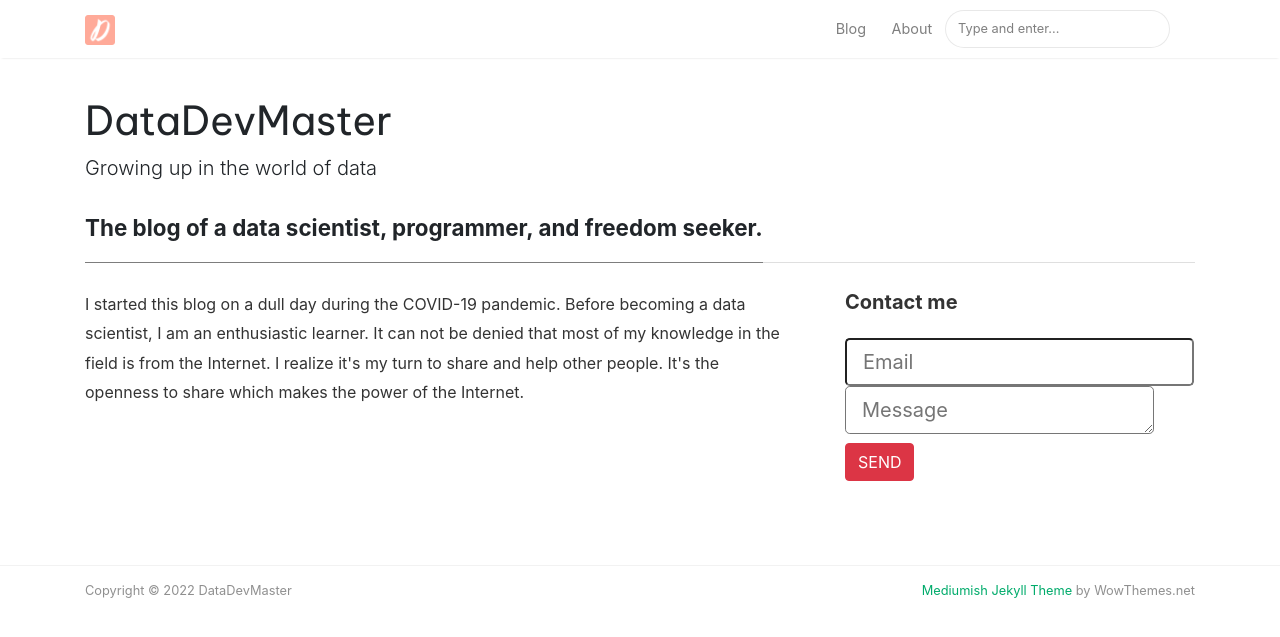
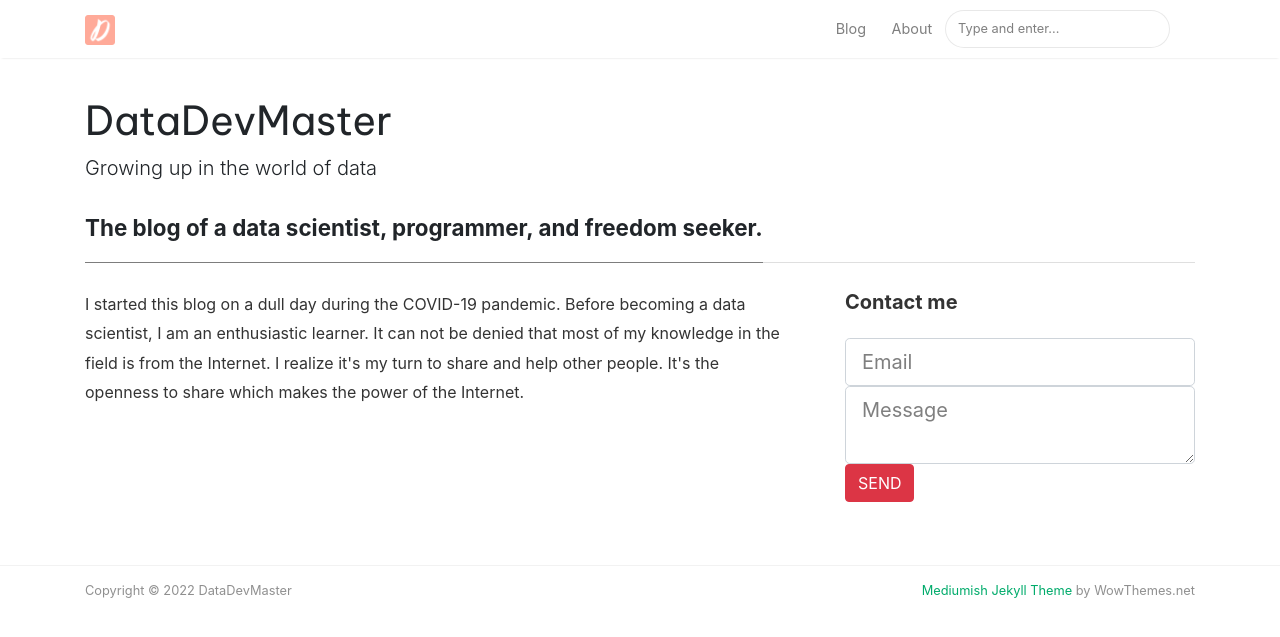
Before and after one commit to DataDevMaster/DataDevMaster.github.io, a Jekyll site: the page built from _pages/about.md, in a window 1280 px wide. Shown: the top 637 px of the page. Built offline with Jekyll 4.4.1, drawn with Linux system fonts in a browser that asks for light colours; nearby versions of some CDN libraries.

Commit message:
Fit contact form

```diff
--- a/_pages/about.md
+++ b/_pages/about.md
@@ -28,9 +28,9 @@ comments: false
 <h5>Contact me</h5>
 
 <form id=contactForm>
-    <input class="form-control-lg" name=email type=text placeholder="Email" />
-    <textarea class="form-control-lg" name=text placeholder="Message" required=required></textarea>
-    <input class="btn btn-danger" name=sendButton type=submit value="SEND"/>
+    <input class="form-control form-control-lg" name=email type=text placeholder="Email" style="width:100%"/>
+    <textarea class="form-control form-control-lg" name=text placeholder="Message" required=required style="width:100%" oninput='this.style.height = "";this.style.height = this.scrollHeight + "px"'></textarea>
+    <input class="btn btn-danger" name=sendButton type=submit value="  SEND  "/>
 </form>
 <script src="contact.js"></script>
 <!--
```
